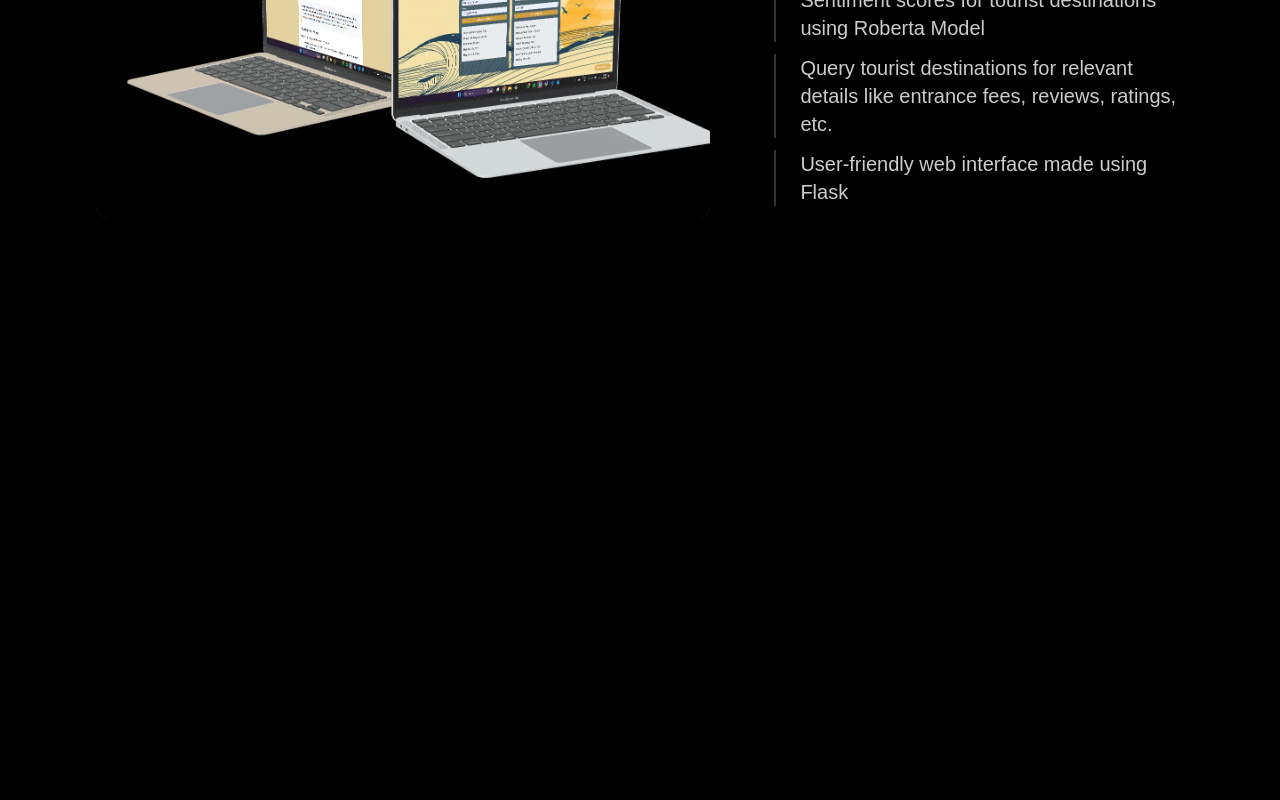
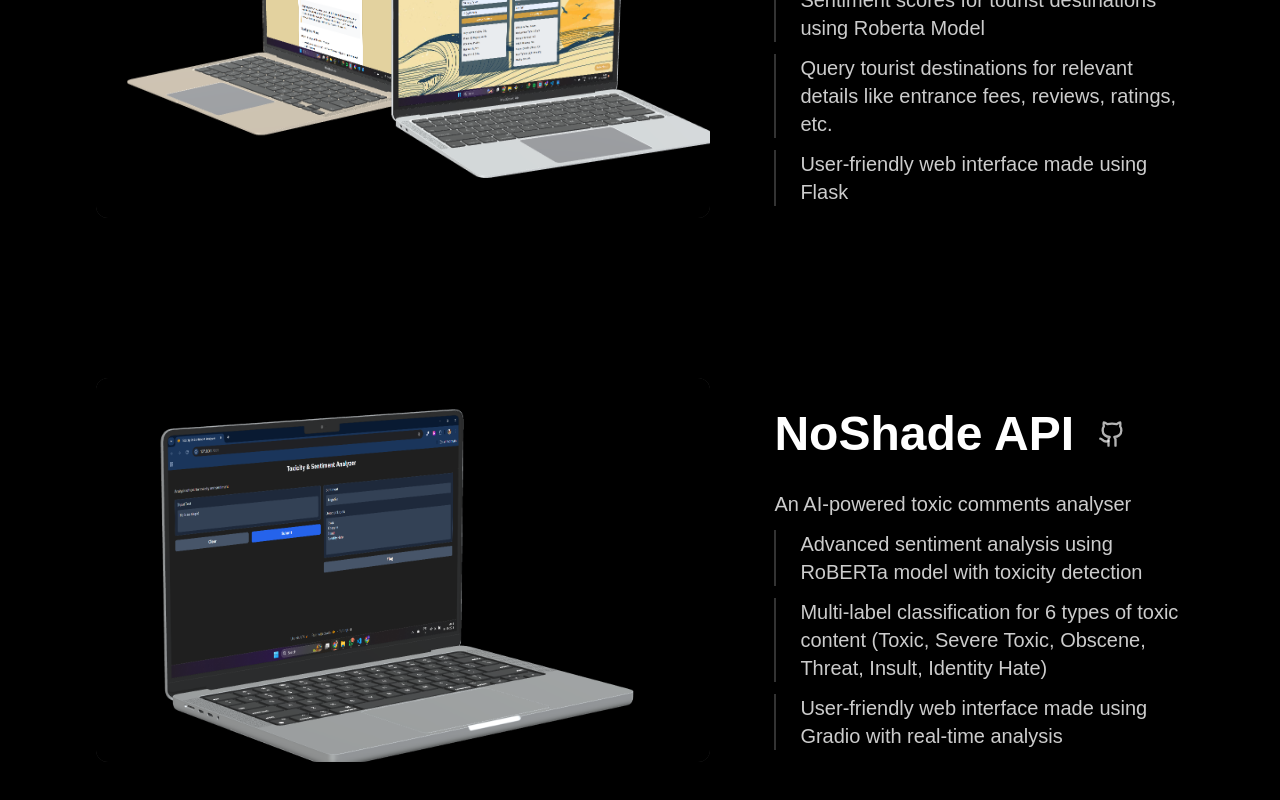
Before and after one commit to swatified/portfolio, a Next.js app: page /ml-projects in a window 1280 px wide. Shown: the part 890-1690 px from the top of the page. Before the commit the page ends 1236 px from the top, so only its background shows below. Built offline with nearby package versions, Linux system fonts and the light colour scheme.

Commit message:
add: noshade version1

```diff
--- a/src/app/ml-projects/page.tsx
+++ b/src/app/ml-projects/page.tsx
@@ -30,6 +30,18 @@
       type: 'image',
       src: "/images/tour.png",
       github: "https://github.com/learnervaibhav/Tourism-Spots-Assessment-System"
+    },
+    {
+      name: "NoShade API",
+      description: [
+        "An AI-powered toxic comments analyser",
+        "> Advanced sentiment analysis using RoBERTa model with toxicity detection",
+        "> Multi-label classification for 6 types of toxic content (Toxic, Severe Toxic, Obscene, Threat, Insult, Identity Hate)",
+        "> User-friendly web interface made using Gradio with real-time analysis"
+      ],
+      type: 'image',
+      src: "/images/noshade.png",
+      github: "https://github.com/swatified/NoShade_API"
     }
   ];
 
```
Also changed, not shown: public/images/noshade.png (added).
